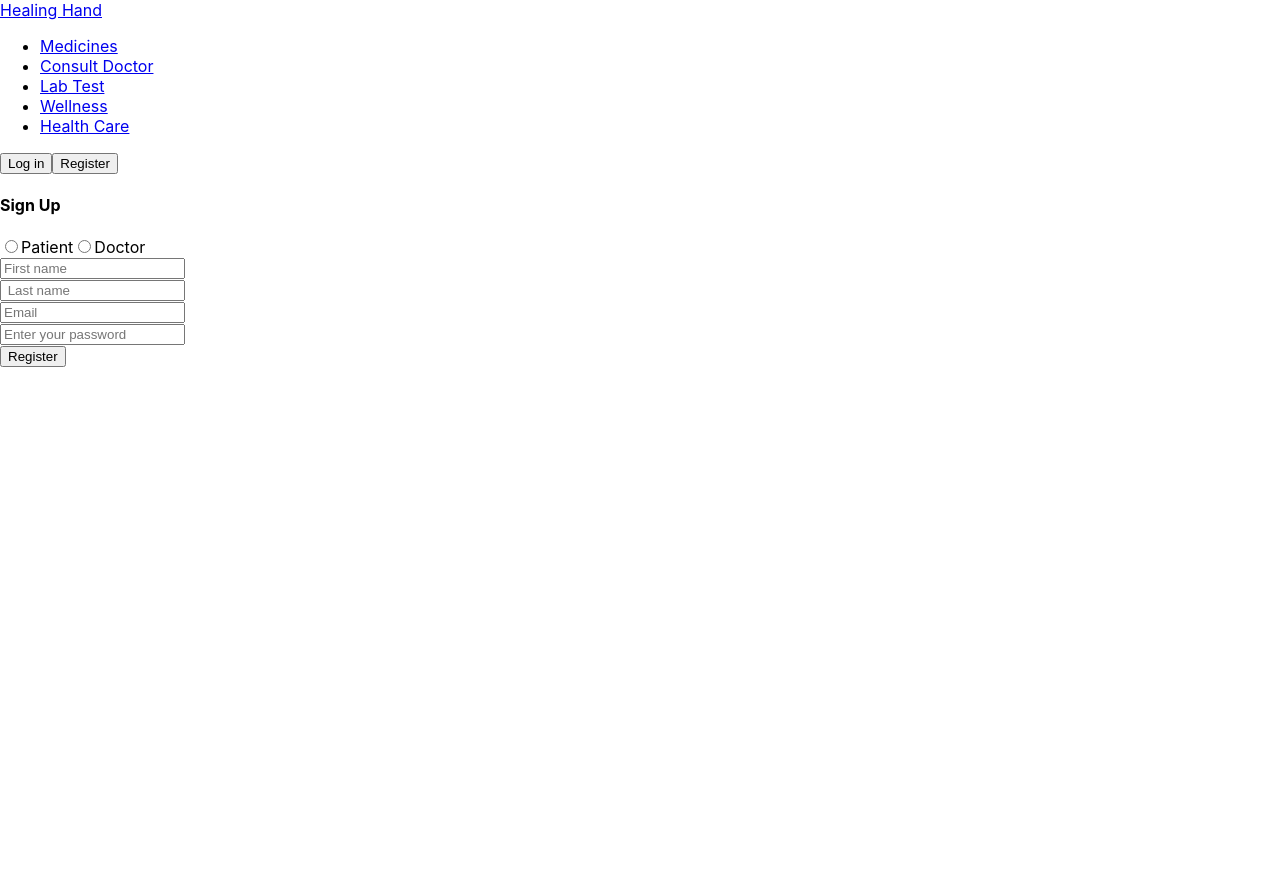
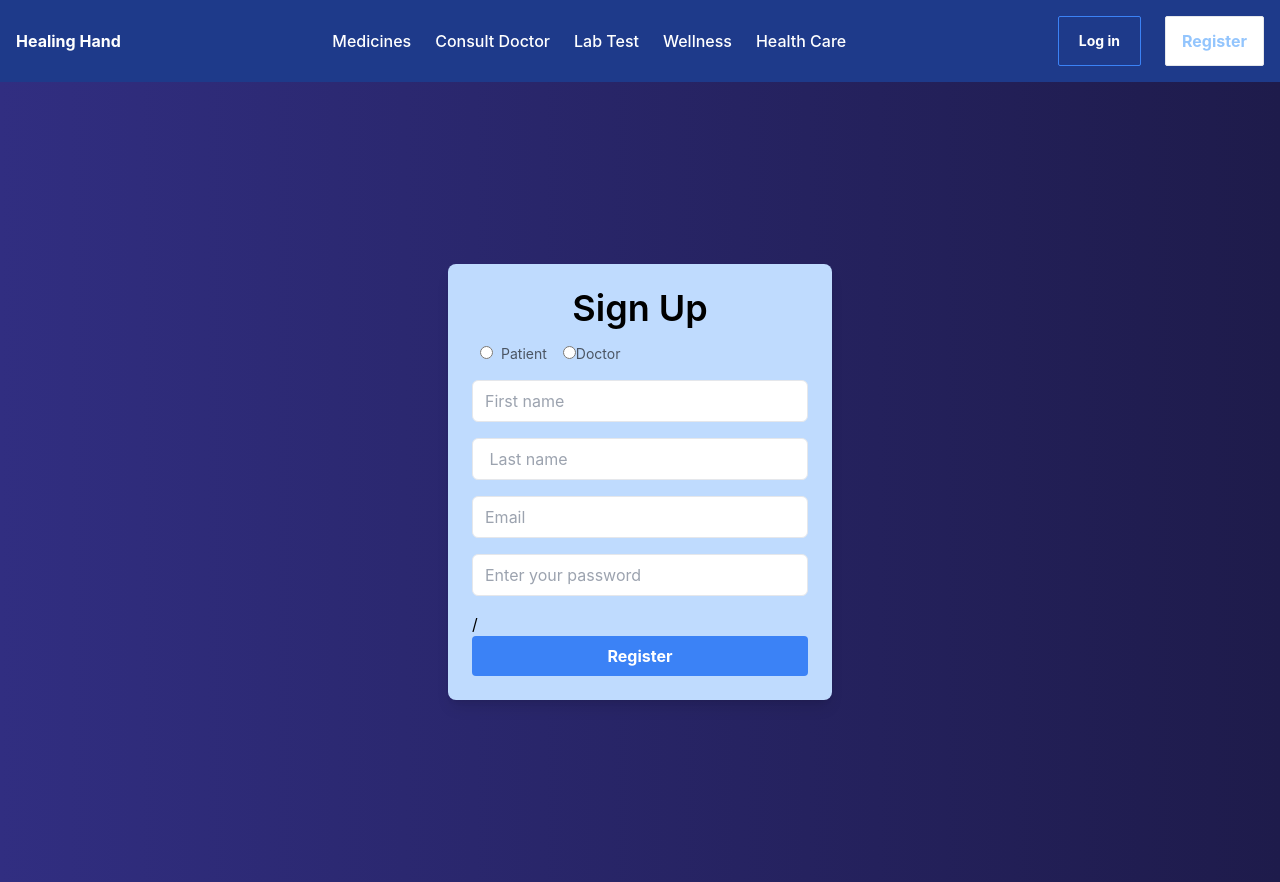
Before and after one commit to AnshulChaturvedi/Healing-Hand, a React (Create React App) app in the folder frontend/: page /register in a window 1280 px wide. Before the commit the page ends 800 px from the top, so only its background shows below. Built offline with nearby package versions, Linux system fonts and the light colour scheme.

Commit message:
tailwind setup

```diff
--- a/frontend/package.json
+++ b/frontend/package.json
@@ -8,6 +8,7 @@
     "@testing-library/user-event": "^13.5.0",
     "react": "^18.2.0",
     "react-dom": "^18.2.0",
+    "react-router-dom": "^6.22.3",
     "react-scripts": "^5.0.1",
     "web-vitals": "^2.1.4"
   },
@@ -34,5 +35,10 @@
       "last 1 firefox version",
       "last 1 safari version"
     ]
+  },
+  "devDependencies": {
+    "autoprefixer": "^10.4.18",
+    "postcss": "^8.4.35",
+    "tailwindcss": "^3.4.1"
   }
 }
--- /dev/null
+++ b/frontend/postcss.config.js
@@ -0,0 +1,6 @@
+module.exports = {
+  plugins: {
+    tailwindcss: {},
+    autoprefixer: {},
+  },
+}
--- a/frontend/src/index.css
+++ b/frontend/src/index.css
@@ -1,3 +1,7 @@
+@tailwind base;
+@tailwind components;
+@tailwind utilities;
+
 body {
   margin: 0;
   font-family: -apple-system, BlinkMacSystemFont, 'Segoe UI', 'Roboto', 'Oxygen',
--- a/frontend/src/pages/Homepage.js
+++ b/frontend/src/pages/Homepage.js
@@ -28,7 +28,7 @@ const DoctorDirectory = () => {
                     <h2>Title of Image</h2>
                     <img
                         src={introimg} // Replace with your image URL
-                        alt="Sample Image"
+                        alt="Sample docter img"
                         className="w-full h-[500px] rounded-lg shadow-md"
                     />
                 </div>
--- a/frontend/src/pages/Login.js
+++ b/frontend/src/pages/Login.js
@@ -1,5 +1,5 @@
 import React from "react";
-import { Link } from "react-router-dom";
+// import { Link } from "react-router-dom";
 
 export default function Login() {
     return (
--- a/frontend/src/pages/Register.js
+++ b/frontend/src/pages/Register.js
@@ -1,5 +1,5 @@
 import React from "react";
-import { Link } from "react-router-dom";
+// import { Link } from "react-router-dom";
 
 export default function Register() {
     return (
@@ -51,9 +51,11 @@ export default function Register() {
               id="password"
           />
       </div>
-        {location.pathname === '/register' && (
+        {/* {location.pathname === '/register' && (
           <button type="submit" className="w-full bg-blue-500 hover:bg-blue-800 hover:text-black transition-all duration-200 text-white font-bold py-2 px-4 rounded focus:outline-none focus:shadow-outline">Register</button>
-        )}
+        )} */}/
+         <button type="submit" className="w-full bg-blue-500 hover:bg-blue-800 hover:text-black transition-all duration-200 text-white font-bold py-2 px-4 rounded focus:outline-none focus:shadow-outline">Register</button>
+
     </form>
   </div>
 
--- /dev/null
+++ b/frontend/tailwind.config.js
@@ -0,0 +1,8 @@
+/** @type {import('tailwindcss').Config} */
+module.exports = {
+  content: ["./src/**/*.{html,js,jsx,tsx,ts}"],
+  theme: {
+    extend: {},
+  },
+  plugins: [],
+}
```
Also changed, not shown: 1 other file (tests, documents, lock files or other folders).
